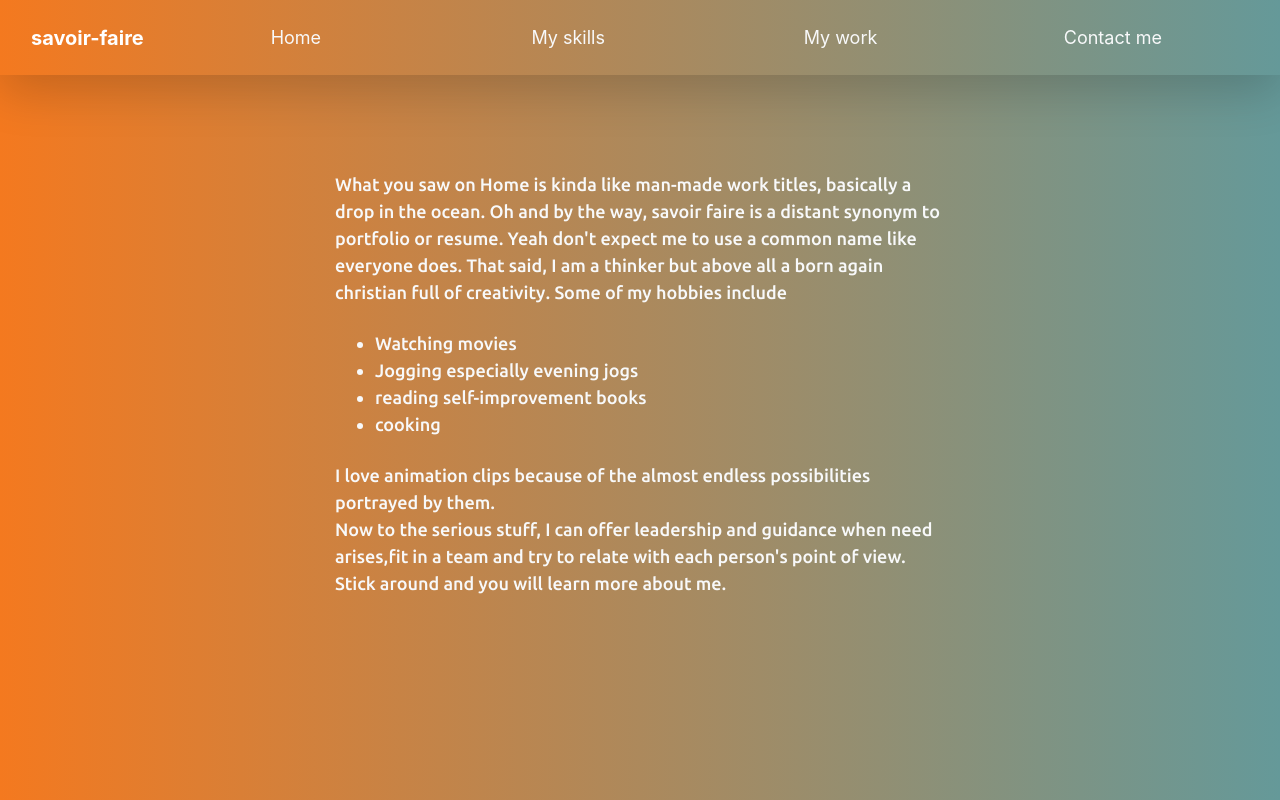
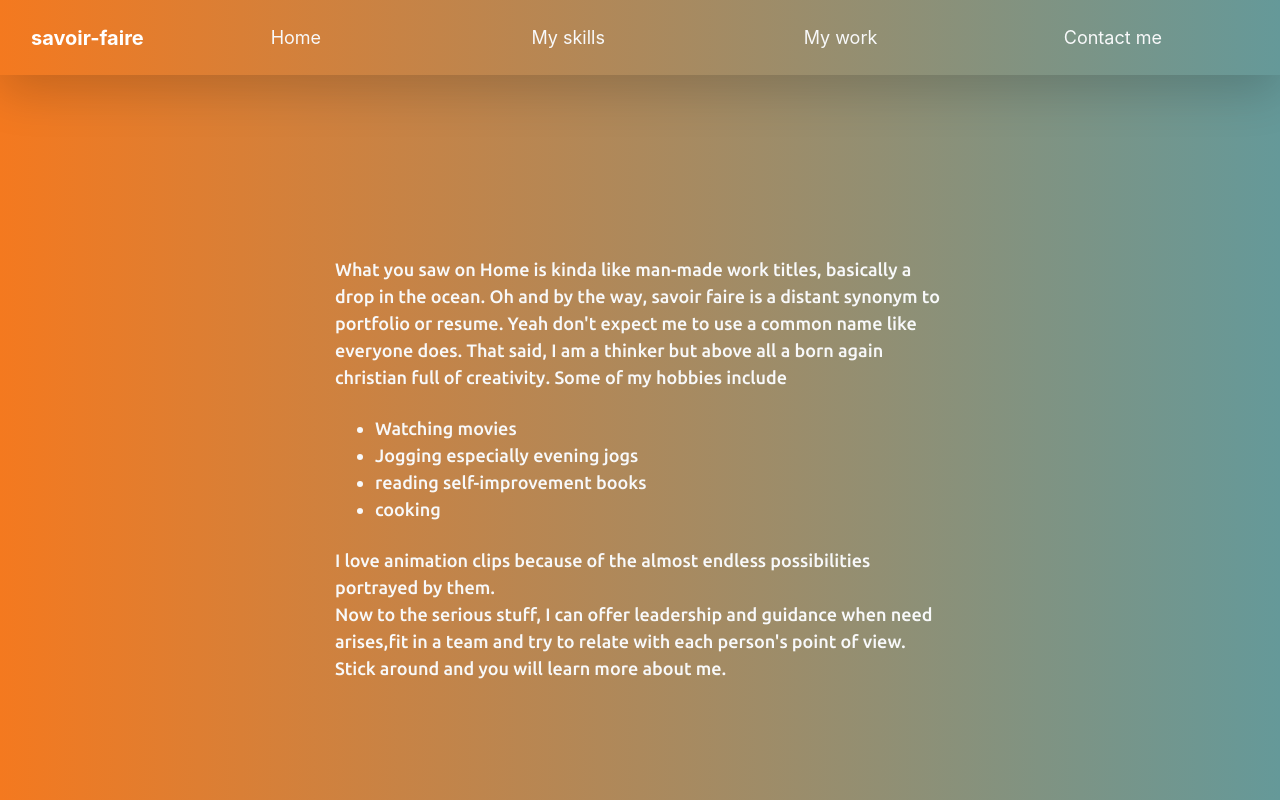
Before and after one commit to brianwachira/savoir-faire, a Vue app: page /about in a window 1280 px wide. Built offline with nearby package versions, Linux system fonts and the light colour scheme.

Commit message:
set global landing style set app height 100

```diff
--- a/public/index.html
+++ b/public/index.html
@@ -32,11 +32,14 @@
         .btn-inherit:hover{
         background-color: white;
         color: #659999;
-}
+        }
+        .landing-page{
+          height: calc(100vh - 140px);
+              }
      </style>
   </head>
   <body>
-    <div id="app"></div>
+    <div id="app" class="h-100"></div>
     <!-- scripts -->
     <script src="../src/assets/bootstrap/jquery-3.3.1.js"></script>
     <script src="https://code.jquery.com/jquery-3.3.1.slim.min.js" integrity="sha384-q8i/X+965DzO0rT7abK41JStQIAqVgRVzpbzo5smXKp4YfRvH+8abtTE1Pi6jizo" crossorigin="anonymous"></script>
--- a/src/components/shared/About.vue
+++ b/src/components/shared/About.vue
@@ -1,7 +1,7 @@
 <template>
     <div class="container-fluid">
-        <div class="row">
-            <div class="col-md-6 offset-md-2 col-md-5  offset-md-3 col-sm-12 justify-content-center  text-light  mt-0 mt-sm-5 ubuntu">
+        <div class="row landing-page">
+            <div class="col-md-6 offset-md-2 col-md-5  offset-md-3 col-sm-12 justify-content-center  text-light  mt-0 mt-sm-5 ubuntu align-self-lg-center">
                 <p>What you saw on Home is kinda like man-made work titles, basically a drop in the ocean. Oh and by the way, savoir faire is a distant synonym to portfolio or resume. Yeah don't expect me to use a common name like everyone does. That said, I am a thinker but above all a born again christian full of creativity. Some of my hobbies include
                     <ul class="mt-0 mt-sm-4">
                         <li>Watching movies</li>
```
